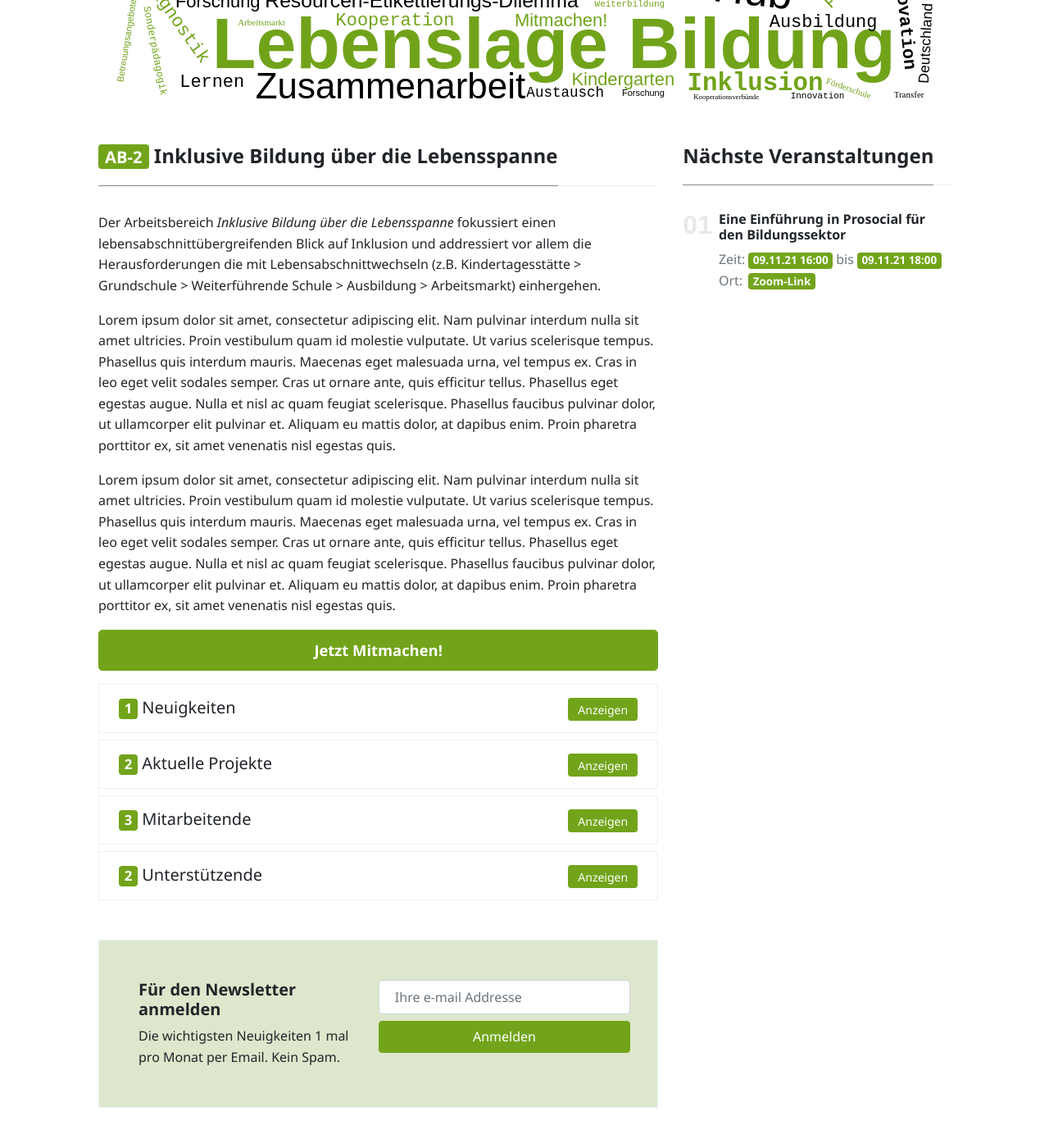
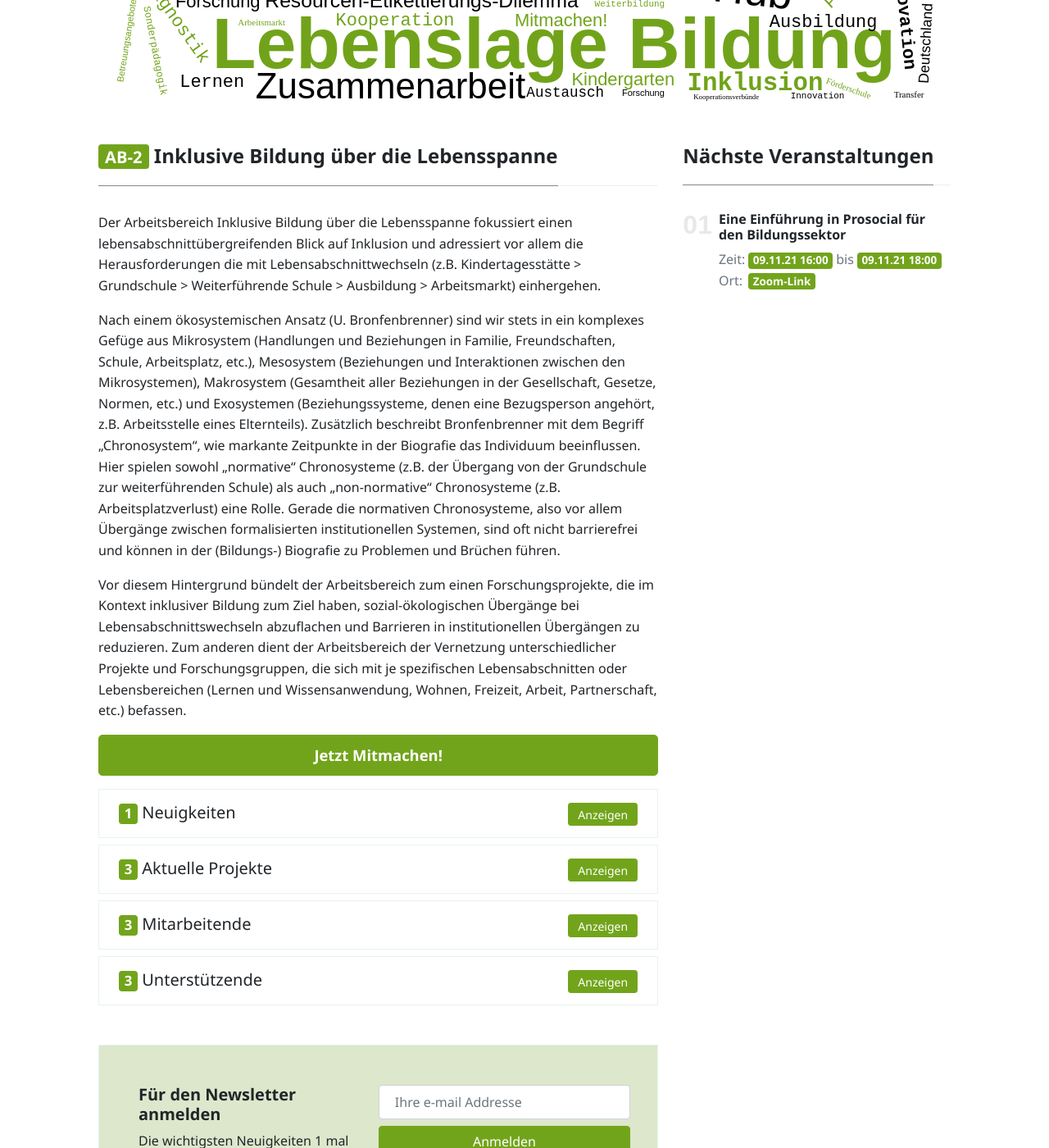
Before and after one commit to innovation-hub-inklusion/innovation-hub-inklusion.github.io, a Jekyll site: the page built from _workareas/inklusive-bildung.md, in a window 1280 px wide and 1400 px high, scrolled down 246 px. Shown: the whole window at 82% size. Built offline with Jekyll 4.4.1, drawn with Linux system fonts in a browser that asks for light colours.

Commit message:
Update Content and Footer

```diff
--- a/_layouts/default.html
+++ b/_layouts/default.html
@@ -81,27 +81,33 @@
     <footer class="bg-white border-top p-3 text-muted small">
         <div class="container">
             <div class="row align-items-center justify-content-between">
-            <div class="mr-2 mb-0">
+                <div class="mr-2 mb-2">
                     <img class="mr-4" src="{{ site.baseurl }}/assets/images/logo.svg" alt="{{site.name}}" height="65"/>
-                <div class="d-inline-flex flex-column align-middle">
+                </div>
+                <div>
+                    <div class="d-inline-flex flex-column align-middle mr-4 pb-3">
                         <div class="text-muted text-center small">
                             Unterstützt durch
                         </div>
                         <div>
                             <a href="https://www.erzwiss.uni-leipzig.de/" target="_blank"><img src="{{ site.baseurl }}/assets/images/avatars/uni_leipzig.svg" alt="Erziehungswissenschaftliche Fakultät der Uni Leipzig" height="65"/></a>
-                        <a href="https://www.hf.uni-koeln.de/" target="_blank" class="text-muted">
+                            <a href="https://www.hf.uni-koeln.de/" target="_blank" class="text-muted text-nowrap">
                                 <img src="{{ site.baseurl }}/assets/images/avatars/uzk.svg" alt="Humanwissenschaftliche Fakultät der Universität zu Köln" height="65"/>
                                 Universität&nbsp;zu&nbsp;Köln
                             </a>
                         </div>
                     </div>
+                    <img src="{{ site.baseurl }}/assets/images/BMBF.png" alt="Gefördert vom BMBF" height="120"/>
                 </div>
-            <div>
+            </div>
+            <div class="row align-items-center justify-content-center">
+                <div class="py-3">
                     <a class="text-muted" href="{{ site.baseurl }}/privacy-policy.html">Datenschutzerklärung</a> |
                     <a class="text-muted" href="{{ site.baseurl }}/imprint.html">Impressum</a> |
                     <span class="d-inline-block">Made with <i class="fa fa-heart"></i> and <i class="fa fa-brain"></i> in Germany.</span>
                     <span class="d-inline-block">Copyright&nbsp;© <script>document.write(new Date().getFullYear())</script>.</span>
                 </div>
+
             </div>
         </div>
     </footer>
--- a/_workareas/inklusive-bildung.md
+++ b/_workareas/inklusive-bildung.md
@@ -4,8 +4,8 @@
 sort_order: 2
 image: /assets/images/workareas/AB-2.svg
 ---
-Der Arbeitsbereich *Inklusive Bildung über die Lebensspanne* fokussiert einen lebensabschnittübergreifenden Blick auf Inklusion und addressiert vor allem die Herausforderungen die mit Lebensabschnittwechseln (z.B. Kindertagesstätte > Grundschule > Weiterführende Schule > Ausbildung > Arbeitsmarkt) einhergehen.
+Der Arbeitsbereich Inklusive Bildung über die Lebensspanne fokussiert einen lebensabschnittübergreifenden Blick auf Inklusion und adressiert vor allem die Herausforderungen die mit Lebensabschnittwechseln (z.B. Kindertagesstätte > Grundschule > Weiterführende Schule > Ausbildung > Arbeitsmarkt) einhergehen.
 
-Lorem ipsum dolor sit amet, consectetur adipiscing elit. Nam pulvinar interdum nulla sit amet ultricies. Proin vestibulum quam id molestie vulputate. Ut varius scelerisque tempus. Phasellus quis interdum mauris. Maecenas eget malesuada urna, vel tempus ex. Cras in leo eget velit sodales semper. Cras ut ornare ante, quis efficitur tellus. Phasellus eget egestas augue. Nulla et nisl ac quam feugiat scelerisque. Phasellus faucibus pulvinar dolor, ut ullamcorper elit pulvinar et. Aliquam eu mattis dolor, at dapibus enim. Proin pharetra porttitor ex, sit amet venenatis nisl egestas quis.
+Nach einem ökosystemischen Ansatz (U. Bronfenbrenner) sind wir stets in ein komplexes Gefüge aus Mikrosystem (Handlungen und Beziehungen in Familie, Freundschaften, Schule, Arbeitsplatz, etc.), Mesosystem (Beziehungen und Interaktionen zwischen den Mikrosystemen), Makrosystem (Gesamtheit aller Beziehungen in der Gesellschaft, Gesetze, Normen, etc.) und Exosystemen (Beziehungssysteme, denen eine Bezugsperson angehört, z.B. Arbeitsstelle eines Elternteils). Zusätzlich beschreibt Bronfenbrenner mit dem Begriff „Chronosystem“, wie markante Zeitpunkte in der Biografie das Individuum beeinflussen. Hier spielen sowohl „normative“ Chronosysteme (z.B. der Übergang von der Grundschule zur weiterführenden Schule) als auch „non-normative“ Chronosysteme (z.B. Arbeitsplatzverlust) eine Rolle. Gerade die normativen Chronosysteme, also vor allem Übergänge zwischen formalisierten institutionellen Systemen, sind oft nicht barrierefrei und können in der (Bildungs-) Biografie zu Problemen und Brüchen führen.
 
-Lorem ipsum dolor sit amet, consectetur adipiscing elit. Nam pulvinar interdum nulla sit amet ultricies. Proin vestibulum quam id molestie vulputate. Ut varius scelerisque tempus. Phasellus quis interdum mauris. Maecenas eget malesuada urna, vel tempus ex. Cras in leo eget velit sodales semper. Cras ut ornare ante, quis efficitur tellus. Phasellus eget egestas augue. Nulla et nisl ac quam feugiat scelerisque. Phasellus faucibus pulvinar dolor, ut ullamcorper elit pulvinar et. Aliquam eu mattis dolor, at dapibus enim. Proin pharetra porttitor ex, sit amet venenatis nisl egestas quis.
+Vor diesem Hintergrund bündelt der Arbeitsbereich zum einen Forschungsprojekte, die im Kontext inklusiver Bildung zum Ziel haben, sozial-ökologischen Übergänge bei Lebensabschnittswechseln abzuflachen und Barrieren in institutionellen Übergängen zu reduzieren. Zum anderen dient der Arbeitsbereich der Vernetzung unterschiedlicher Projekte und Forschungsgruppen, die sich mit je spezifischen Lebensabschnitten oder Lebensbereichen (Lernen und Wissensanwendung, Wohnen, Freizeit, Arbeit, Partnerschaft, etc.) befassen.
```
Also changed, not shown: _profiles/david_scheer.md (+1 -1 lines), _profiles/zus.md (added, +10 -0 lines), _projects/fedielementar.md (added, +19 -0 lines), assets/images/BMBF.png (added), assets/images/avatars/.zus~imageoptim.png (added), assets/images/avatars/zus.png (added). Lines whose indentation alone changed are shown as unchanged.
